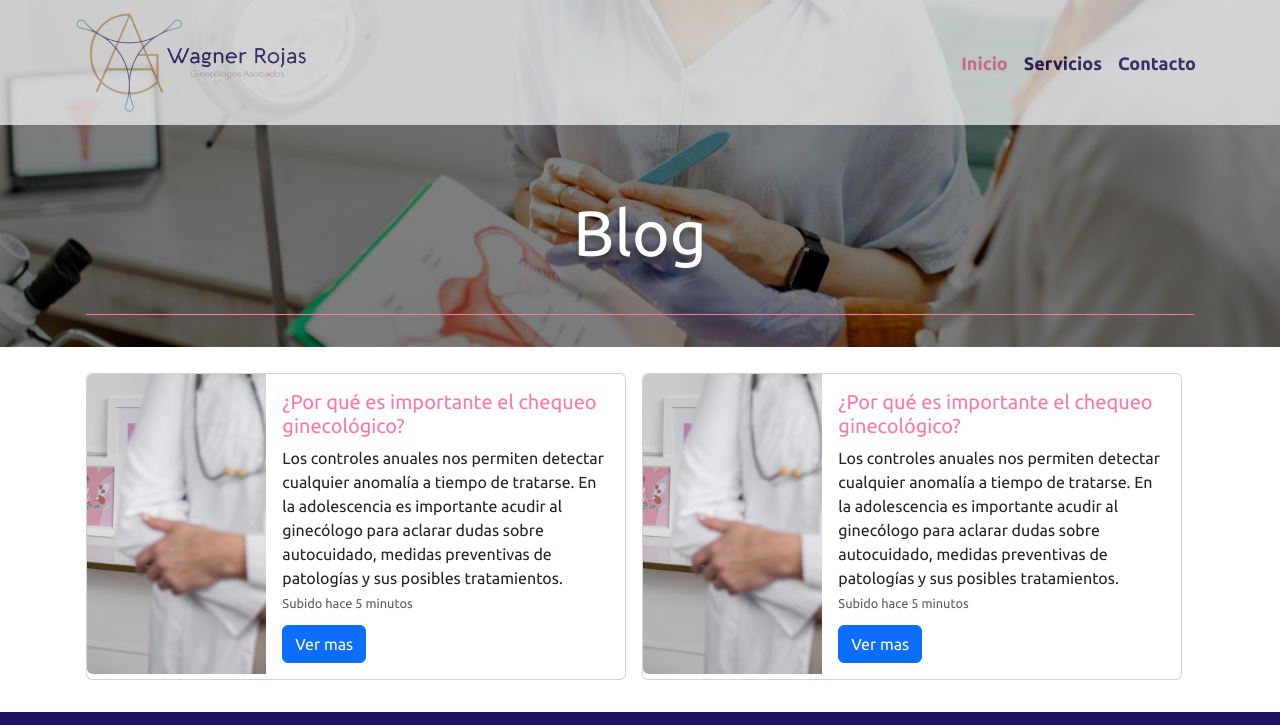
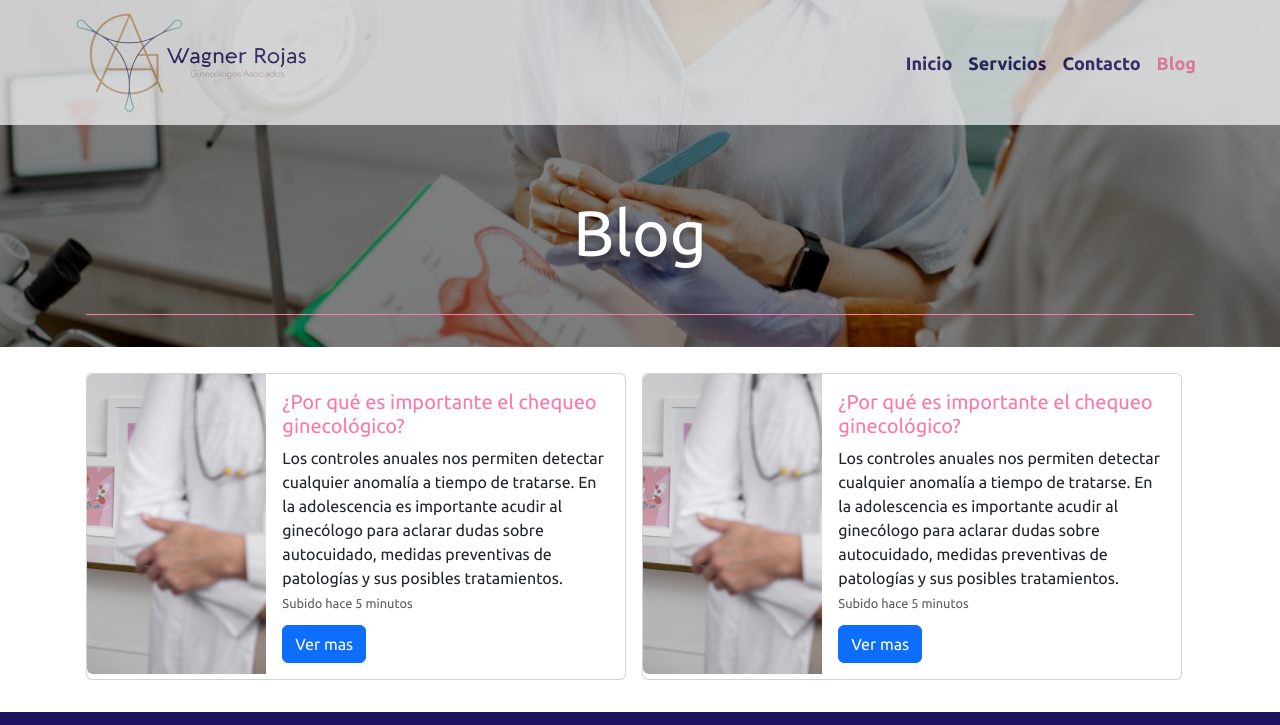
Before and after one commit to programahache/wagner, a plain HTML site: page Blog.html in a window 1280 px wide. Shown: the top 725 px of the page. Drawn offline with Linux system fonts and the light colour scheme.

Commit message:
version 1.1.6, agrego blog a la pestaña de navegacion, se ajusta el footer de la pagina

```diff
--- a/Blog.html
+++ b/Blog.html
@@ -40,9 +40,10 @@
 
                 <div class="collapse navbar-collapse justify-content-end " id="navbarNavAltMarkup">
                     <div class="navbar-nav elementos-nav clearfix">
-                        <a class="nav-link active" aria-current="page" href="index.html">Inicio</a>
+                        <a class="nav-link " aria-current="page" href="index.html">Inicio</a>
                         <a class="nav-link " href="servicios.html">Servicios</a>
                         <a class="nav-link" href="contacto.html">Contacto</a>
+                        <a class="nav-link active" href="blog.html">Blog</a>
                     </div>
                 </div>
             </div>
```
